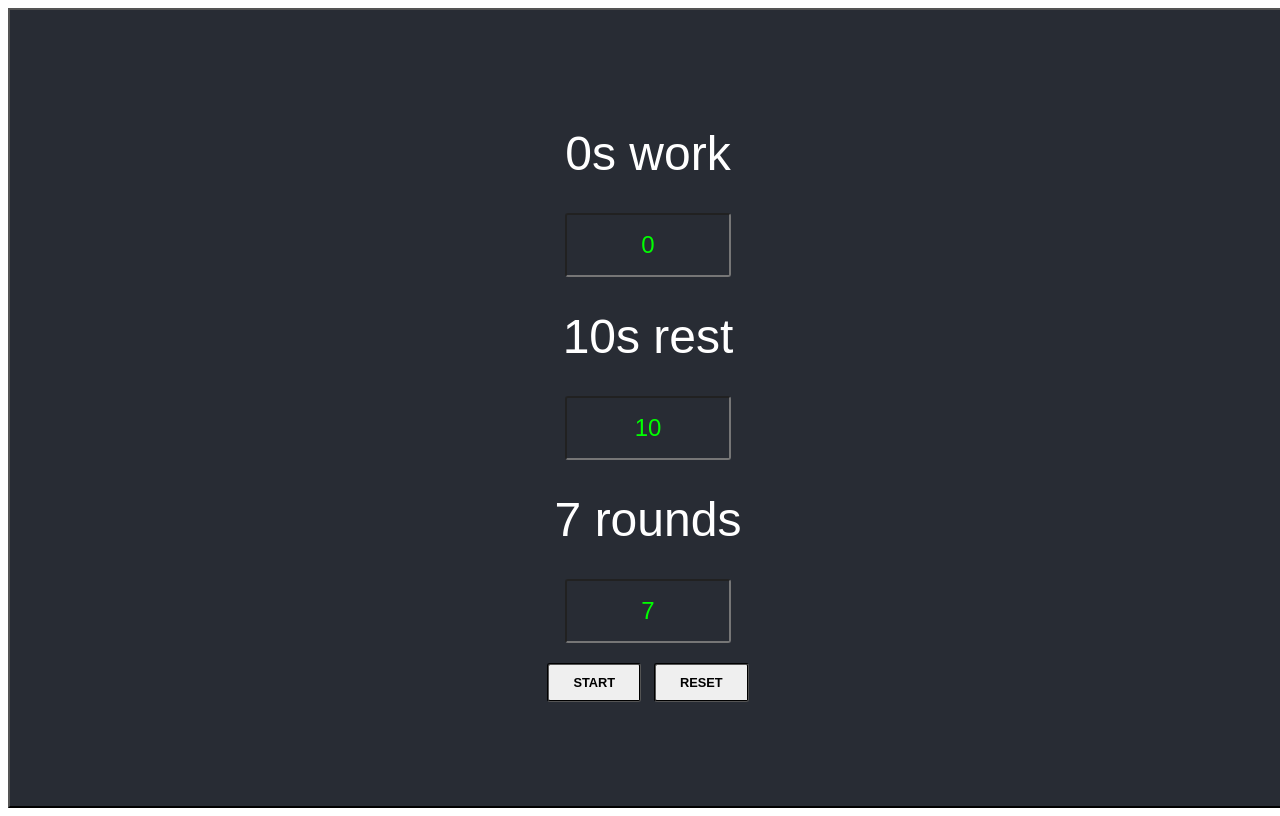
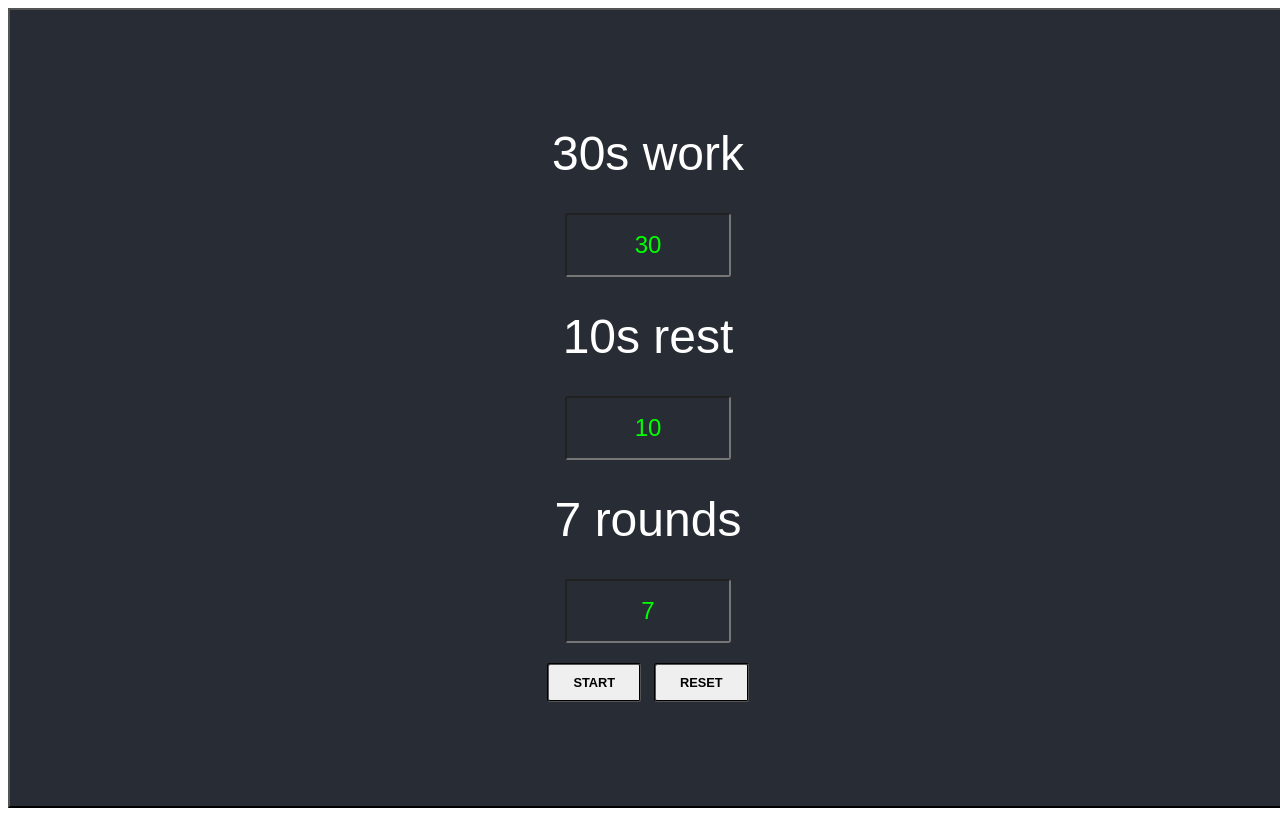
Before and after one commit to d-sanderson/tabata-time, a React (Create React App) app: page / in a window 1280 px wide. Built offline with nearby package versions, Linux system fonts and the light colour scheme.

Commit message:
feat: timer logic

```diff
--- a/src/components/Timer.js
+++ b/src/components/Timer.js
@@ -2,14 +2,17 @@ import React, { useState, useEffect } from "react";
 import styled from "@emotion/styled";
 import Input from "./Input";
 const Timer = () => {
-  const [seconds, setSeconds] = useState(0);
+
+  const [seconds, setSeconds] = useState(30);
   const [isActive, setIsActive] = useState(false);
   const [rest, setRest] = useState(10);
   const [rounds, setRounds] = useState(7);
 
   const toggle = () => setIsActive(!isActive);
   const reset = () => {
-    setSeconds(0);
+    setSeconds(30);
+    setRest(10);
+    setRounds(7);
     setIsActive(false);
   };
 
@@ -24,14 +27,26 @@ const Timer = () => {
         setSeconds((seconds) => seconds - 1);
       }, 1000);
     }
+    if (isActive && rest !== 0 && seconds === 0) {
+      interval = setInterval(() => {
+        setRest((rest) => rest - 1);
+      }, 1000);
+    }
+    if (isActive && seconds === 0 && rest === 0) {
+      setRounds((rounds) => rounds - 1);
+      setSeconds(30);
+      setRest(10);
+    }
 
-    else if (!isActive && seconds !== 0) {
+    if (isActive && rounds === 0) {
+      //WORKOUT COMPLETE
+    } else if (!isActive && seconds !== 0) {
       clearInterval(interval);
     }
     return () => {
       clearInterval(interval);
     };
-  }, [isActive, seconds]);
+  }, [isActive, seconds, rounds, rest]);
 
   const App = styled.button`
     width: 100vw;
@@ -59,7 +74,6 @@ const Timer = () => {
     font-weight: 600;
     font-size: 0.8rem;
     border-style: groove;
-
   `;
   return (
     <App>
@@ -96,7 +110,7 @@ const Timer = () => {
             isActive ? "active" : "inactive"
           }`}
           onClick={toggle}
-          >
+        >
           {isActive ? "Pause" : "Start"}
         </Button>
         <Button className="button" onClick={reset}>
```
